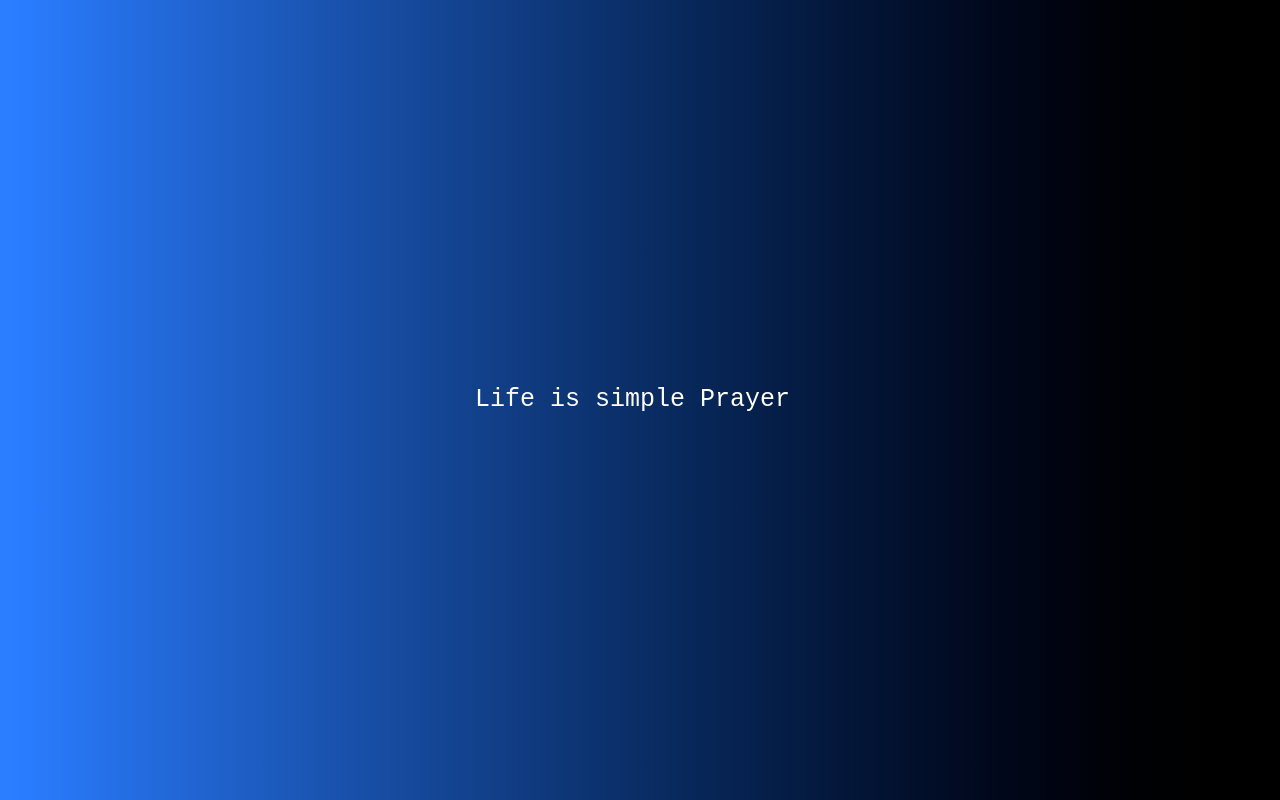
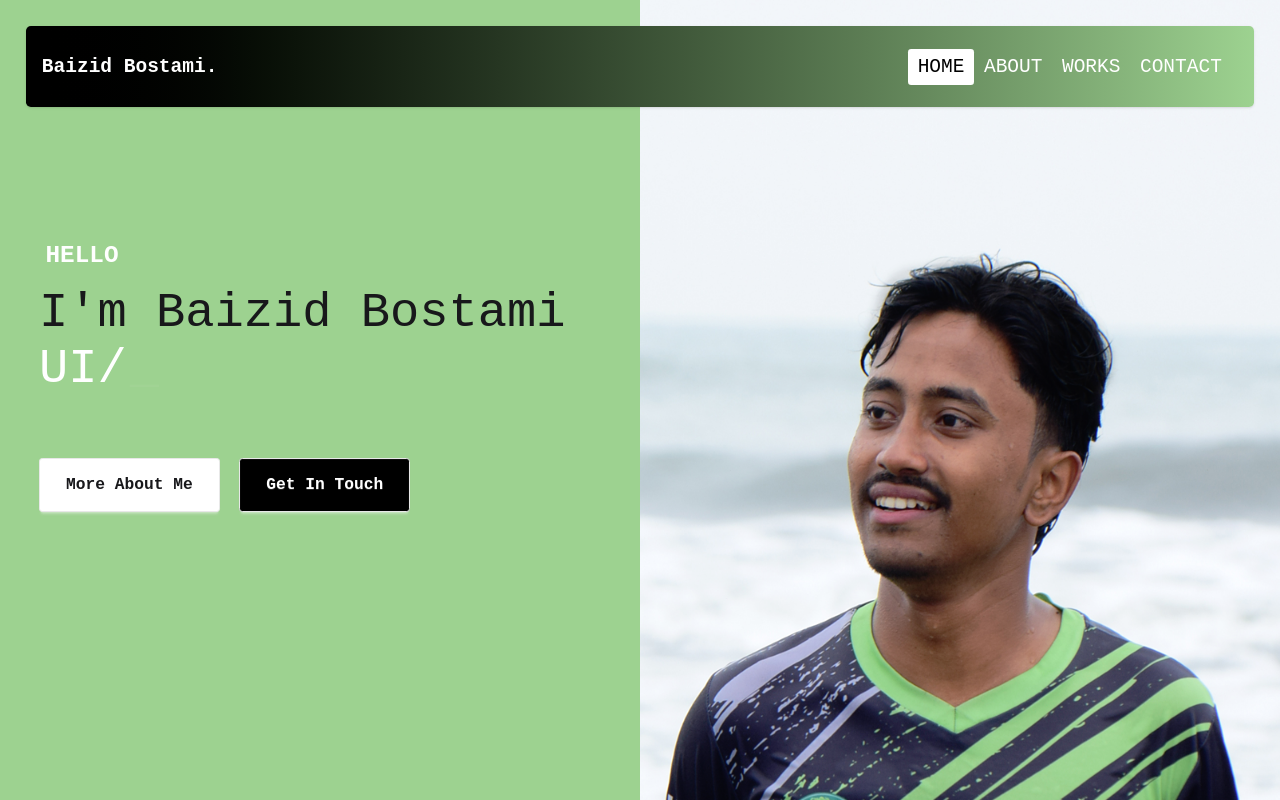
Before and after one commit to Baizid-B/My-Portfolio, a React (Vite) app: page / in a window 1280 px wide. Shown: the top 800 px of the page. Built offline with nearby package versions, Linux system fonts and the light colour scheme.

Commit message:
gsap animation add and responsive design included this code

```diff
--- a/package.json
+++ b/package.json
@@ -10,6 +10,7 @@
     "preview": "vite preview"
   },
   "dependencies": {
+    "@gsap/react": "^2.1.2",
     "@tailwindcss/vite": "^4.1.6",
     "framer-motion": "^12.11.3",
     "hamburger-react": "^2.5.2",
--- a/src/components/Banner/Banner.jsx
+++ b/src/components/Banner/Banner.jsx
@@ -1,19 +1,40 @@
-import bannerImg from '../../assets/banner/banner.jpg'
+import bannerImg from '../../assets/banner/banner.png'
+import { Typewriter } from 'react-simple-typewriter'
 
 const Banner = () => {
     return (
-        <>
-            <div className="flex items-center">
-                <div className="bg-base-200">
-                    <h1 className="uppercase">hello</h1>
-                    <h1 className="capitalize">I'm Baizid Bostami a Front-End Developer base in Somewhere.</h1>
+        <div>
+            <div className="relative grid md:grid-cols-2">
+                <div className="absolute bg-[#9dd290] md:static space-y-6 pl-12 pt-74">
+                    <h1 className="uppercase ml-2 text-3xl font-bold text-white">hello</h1>
+                    <div>
+                        <h1 className='text-6xl space-y-2'>
+                            <p>I'm Baizid Bostami{' '} </p>
+                            <span className='text-white '>
+                                <Typewriter
+                                    words={['Front-End Developer', 'UI/UX Designer', 'React']}
+                                    loop={true}
+                                    cursor
+                                    cursorStyle='_'
+                                    typeSpeed={100}
+                                    deleteSpeed={100}
+                                    delaySpeed={2000}
+                                />
+                            </span>
+                        </h1>
+                    </div>
+
+                    <div className='flex items-center mt-20 gap-6 '>
+                        <button className='btn bg-white text-xl p-8'><a href="#about">More About Me</a></button>
+                        <button className='btn bg-black text-white text-xl p-8'><a href="#contact">Get In Touch</a></button>
+                    </div>
                 </div>
 
-                <div className='w-[50%]'>
-                    <img src={bannerImg} alt="" />
+                <div className=''>
+                    <img className='w-[696px] h-[1000px]' src={bannerImg} alt="" />
                 </div>
             </div>
-        </>
+        </div>
     );
 };
 
--- a/src/components/Header/Navbar.css
+++ b/src/components/Header/Navbar.css
@@ -1,6 +1,6 @@
 
 .active-link {
-  background-color: rgb(217, 255, 0);
+  background-color: rgb(255, 255, 255);
   color: black;
   transition: border-bottom 0.3s ease;
 }
@@ -8,7 +8,7 @@
 .nav-menu {
         position: fixed;
         left: -100%;
-        top: 64px;
+        top: 60px;
         flex-direction: column;
         background-color: rgba(0,0,0,.9);
         width: 100%;
--- a/src/components/Header/Navbar.jsx
+++ b/src/components/Header/Navbar.jsx
@@ -1,8 +1,10 @@
-import { useState } from 'react';
+import { useRef, useState } from 'react';
 import { FaBars } from "react-icons/fa";
 import { FaTimes } from "react-icons/fa";
 import { Link } from 'react-scroll';
 import "../../components/Header/Navbar.css"
+import { useGSAP } from '@gsap/react';
+import gsap from 'gsap';
 
 const Navbar = () => {
     const [isOpen, setOpen] = useState(false)
@@ -20,28 +22,52 @@ const Navbar = () => {
         <li><Link onClick={close} to="contact" activeClass="active-link" spy={true} smooth={true} duration={500}>contact</Link></li>
 
     </>
+
+    // animation part
+    const navRef = useRef()
+
+    useGSAP(() =>{
+        gsap.from(navRef.current,{
+            y: -120,
+            duration:0.60,
+            delay:1
+        })
+        gsap.from("#nav",{
+            y: -100,
+            duration:1,
+            delay:1.10
+        })
+        gsap.from('#navLinkY',{
+            y: -120,
+            duration:2.20,
+            delay:1.20
+        })
+    },{scope:navRef})
+
+
+
     return (
-        <div className="navbar px-5 bg-[#1A1A1A] shadow-sm fixed">
-            <div className="navbar-start">
-                <a href='home' className="text-xl text-white">Baizid Bostami.</a>
-                {/* <Link to='home' className='cursor-pointer text-white'>Baizid Bostami.</Link> */}
+        <div ref={navRef} className="fixed z-10 top-0 inset-x-0 flex items-center justify-between rounded-md lg:w-[96%] mx-auto py-5 lg:mt-8 px-5 bg-gradient-to-r from-black to-[#9dd290] shadow-sm">
+            <div id='nav' className="navar-start">
+                <a href='home' className="md:text-2xl text-white font-semibold">Baizid Bostami.</a>
             </div>
 
             <div className="navbar-end">
-                <div className='hidden lg:flex text-white uppercase'>
-                    <ul className='menu menu-horizontal '>
+                <div id='navLinkY' className='hidden lg:flex text-white uppercase'>
+                    <ul className='menu menu-horizontal text-2xl'>
                         {link}
                     </ul>
                 </div>
 
-                <div className="md:hidden">
-                    <div className='md:hidden' onClick={handleMenuBar}>
+                {/* Mobile Reponsive */}
+                <div className="lg:hidden">
+                    <div className='lg:hidden' onClick={handleMenuBar}>
                         {
                             isOpen ? (<FaTimes size={25} style={{ color: '#ffffff' }} />)
                             : (<FaBars size={25} style={{ color: '#ffffff' }} />)
                         }
                     </div>
-                    <ul className={isOpen ? "nav-menu text-white pt-6 space-y-8 uppercase active" : "nav-menu text-white pt-6 space-y-8 uppercase"}>
+                    <ul className={isOpen ? "nav-menu min-h-screen text-white pt-6 space-y-8 uppercase active" : "nav-menu min-h-screen text-white pt-6 space-y-8 uppercase"}>
                         {link}
                     </ul>
                 </div>
--- a/src/layout/Main.jsx
+++ b/src/layout/Main.jsx
@@ -8,34 +8,33 @@ import Contact from "../pages/Contact";
 import Loading from "../pages/LoadingPage/Loading";
 
 
+const Main = () => {
+    // const [isLoading, setIsLoading] = useState(true);
 
-const Main = () => {
-    const [isLoading, setIsLoading] = useState(true);
+    // useEffect(() =>{
+    //     const time = setTimeout(() => {
+    //         setIsLoading(false)
+    //     }, 8500)
 
-    useEffect(() =>{
-        const time = setTimeout(() => {
-            setIsLoading(false)
-        }, 8500)
+    //     return () => clearTimeout(time)
+    // },[])
 
-        return () => clearTimeout(time)
-    },[])
-
-    if (isLoading) {
-        return <Loading />
-    }
+    // if (isLoading) {
+    //     return <Loading />
+    // }
 
     return (
         <>
-            <div>
+            <div className="">
                 <div className="">
                     <Navbar />
                 </div>
 
                 <div className="min-h-[calc(100vh-328px)]">
-                    <section className="pt-18" id="home"><Home /></section>
-                    <section className="pt-18" id="about"><Abouts /></section>
-                    <section className="pt-18" id="works"><Works /></section>
-                    <section className="pt-18" id="contact"><Contact /></section>
+                    <section className="" id="home"><Home /></section>
+                    <section className="" id="about"><Abouts /></section>
+                    <section className="" id="works"><Works /></section>
+                    <section className="" id="contact"><Contact /></section>
                 </div>
 
                 <Footer />
--- a/src/pages/Abouts.jsx
+++ b/src/pages/Abouts.jsx
@@ -1,7 +1,7 @@
 
 const Abouts = () => {
     return (
-        <div className="bg-amber-500 w-full min-h-screen">
+        <div className="bg-red-500 w-full min-h-screen">
             <h1>This is a About Pages</h1>
         </div>
     );
--- a/src/pages/Home.jsx
+++ b/src/pages/Home.jsx
@@ -3,7 +3,7 @@ import Banner from "../components/Banner/Banner";
 
 const Home = () => {
     return (
-        <div className="">
+        <div className="mt-20 md:mt-0 ">
             <Banner></Banner>
         </div>
     );
--- a/src/pages/LoadingPage/Loading.jsx
+++ b/src/pages/LoadingPage/Loading.jsx
@@ -4,22 +4,22 @@ import { Typewriter } from 'react-simple-typewriter'
 const Loading = () => {
 
   return (
-        <div className='fixed top-0 left-0 w-full h-screen text-white flex justify-center bg-gradient-to-r from-blue-500 to-black'>
-            <h1 style={{ margin: 'auto 0', fontWeight: '500', fontSize: '25px', fontFamily: 'monospace'}}>
+        <div className='fixed top-0 left-0 w-full h-screen text-black flex justify-center bg-gradient-to-r from-[#9dd290] to-gray-300'>
+
+                <h1 style={{ margin: 'auto 0', fontWeight: '500', fontSize: '28px', fontFamily: 'monospace'}}>
                 Life is simple{' '}
-                {/* Style will be inherited from the parent element */}
                 <Typewriter
                     words={['Eat', 'Sleep', 'Code', 'Repeat!','Prayer']}
-                    loop={5}
+                    loop={true}
                     cursor
                     cursorStyle='_'
                     typeSpeed={30}
                     deleteSpeed={100}
                     delaySpeed={1000}
                 />
-            </h1>
+                </h1>
+            </div>
 
-        </div>
     );
 };
 
--- a/src/pages/Works.jsx
+++ b/src/pages/Works.jsx
@@ -1,7 +1,7 @@
 
 const Works = () => {
     return (
-        <div className="bg-amber-500 w-full min-h-screen">
+        <div className="bg-yellow-500 w-full min-h-screen">
             <h1>This is a About Pages</h1>
         </div>
     );
```
Also changed, not shown: src/assets/banner/banner.png (added), src/index.css (line endings or trailing spaces), 1 other file (tests, documents, lock files or other folders).
